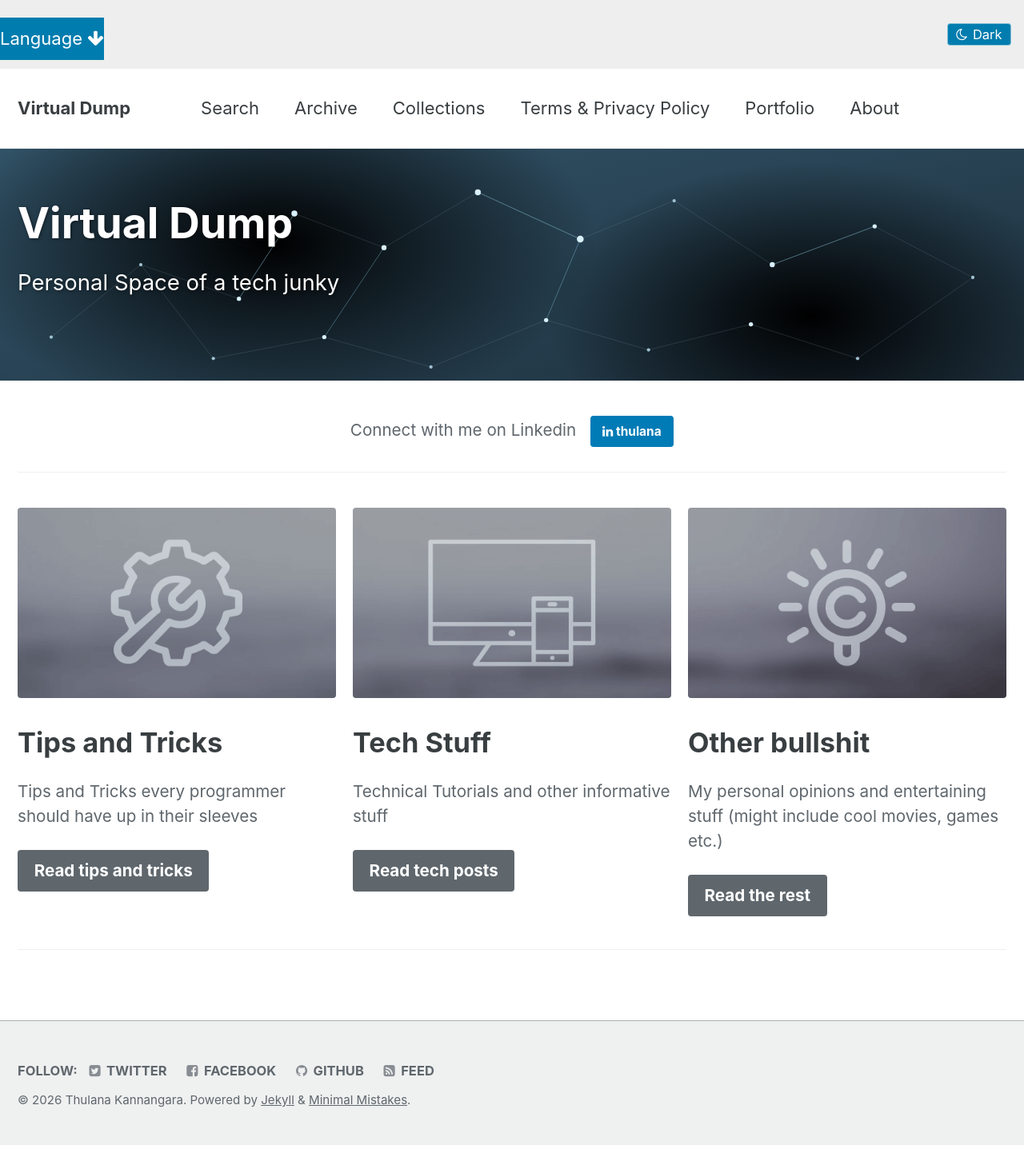
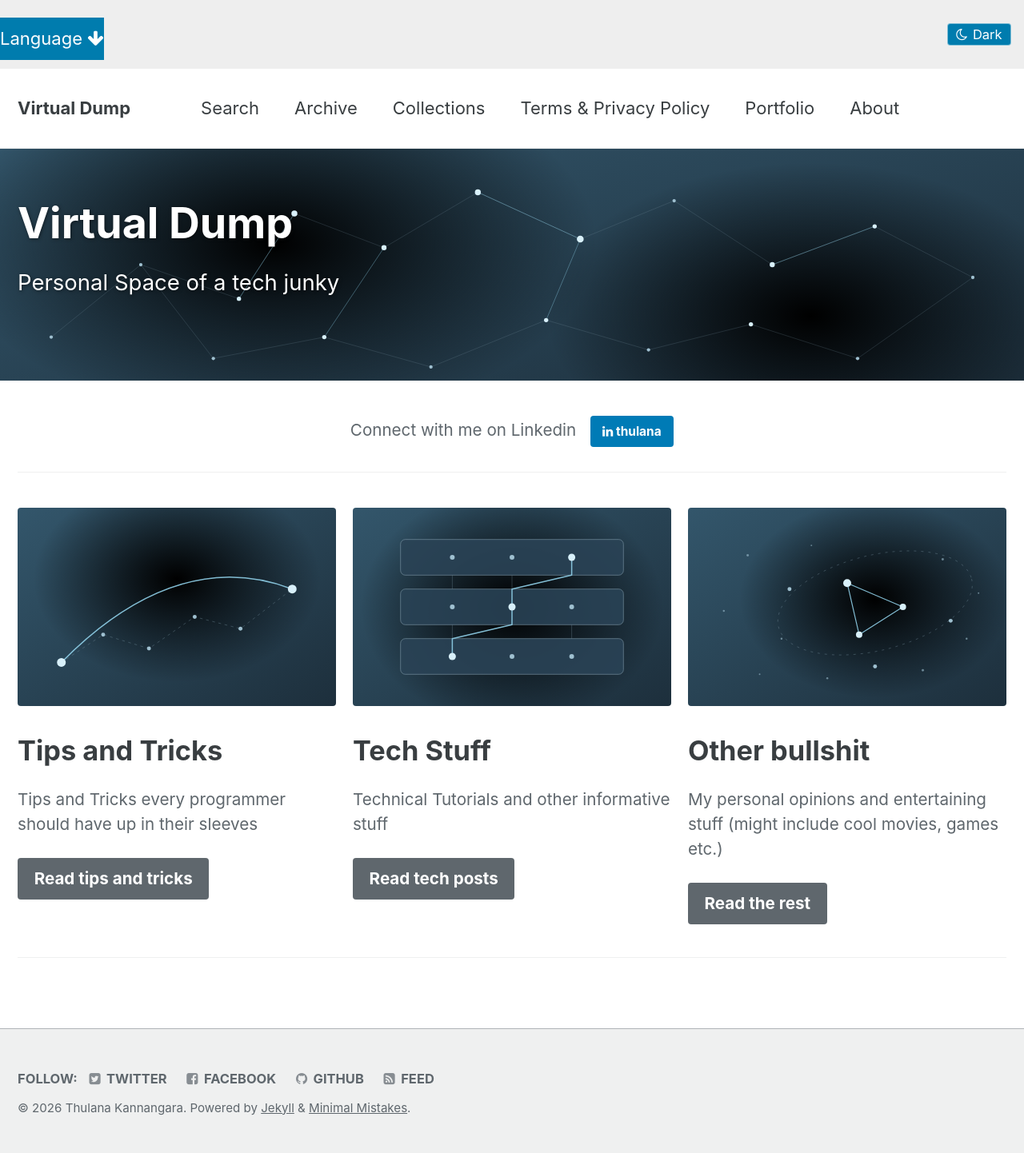
Before and after one commit to Thulana/thulana.github.io, a Jekyll site: the page built from _pages/home.md, in a window 1280 px wide. Shown: the whole page at 80% size. Built offline with Jekyll 4.4.1, drawn with Linux system fonts in a browser that asks for light colours; grey boxes are pictures that could not be loaded.

Commit message:
feat: replace theme demo images on the homepage
The three feature cards still carried the Minimal Mistakes sample images
(mm-customizable-feature, mm-responsive-feature, mm-free-feature), which
had nothing to do with what the cards link to.

Draw three illustrations in the visual language already established by
banner-network.svg: same palette, same gradient and halo treatment, same
node-and-edge vocabulary, same light and dark handling. A shortcut arcing
over the long route for tips, layered services with a request traced
through them for tech, a constellation for everything else.

As SVG they are roughly a fifth the weight of the PNGs and stay crisp on
any display. The unused mm-*.png files are left in place.

Co-Authored-By: Claude Opus 5 (1M context) <noreply@anthropic.com>

```diff
--- a/_pages/home.md
+++ b/_pages/home.md
@@ -10,20 +10,20 @@ header:
 excerpt: 'Personal Space of a tech junky'
 description: 'Notes on backend engineering, distributed systems and whatever else Thulana Kannangara is building - plus the occasional detour into games and movies.'
 feature_row:
-  - image_path: mm-customizable-feature.png
-    alt: "Tips and tricks"
+  - image_path: feature-tips.svg
+    alt: "A winding route with a shortcut arcing over it"
     title: "Tips and Tricks"
     excerpt: "Tips and Tricks every programmer should have up in their sleeves"
     url: "/edu/"
     btn_label: "Read tips and tricks"
-  - image_path: mm-responsive-feature.png
-    alt: "Technical posts"
+  - image_path: feature-tech.svg
+    alt: "Three stacked service layers with a request traced through them"
     title: "Tech Stuff"
     excerpt: "Technical Tutorials and other informative stuff"
     url: "/tech/"
     btn_label: "Read tech posts"
-  - image_path: mm-free-feature.png
-    alt: "Personal posts"
+  - image_path: feature-misc.svg
+    alt: "A scattered constellation with one bright cluster"
     title: "Other bullshit"
     excerpt: "My personal opinions and entertaining stuff (might include cool movies, games etc.)"
     url: "/misc/"
```
Also changed, not shown: images/feature-misc.svg (added), images/feature-tech.svg (added), images/feature-tips.svg (added).
